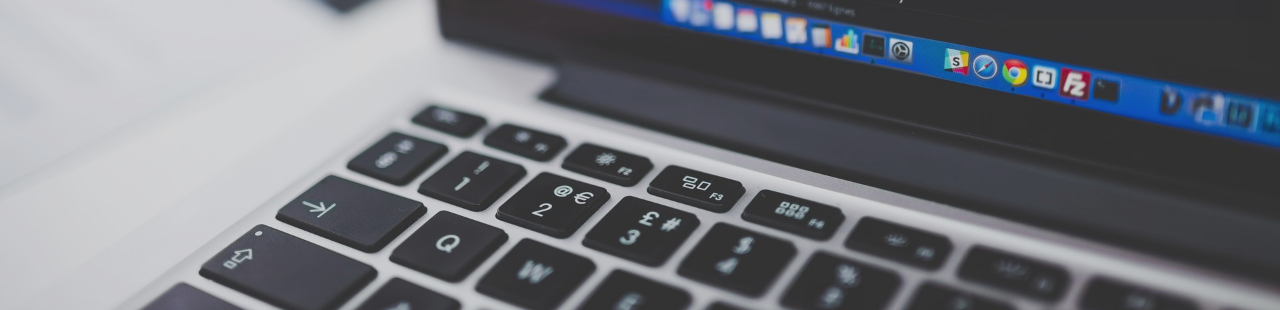
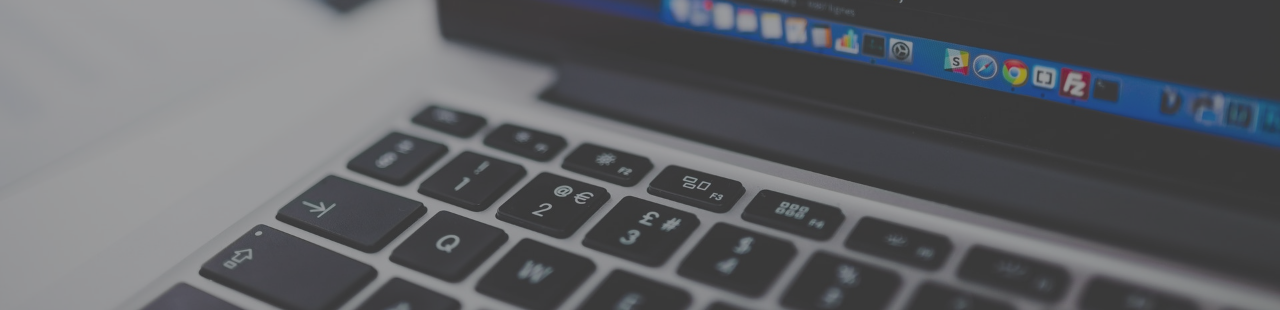
Before and after one commit to danieljoonroh/Portfolio, a website: page dist/index.html in a window 1280 px wide. Shown: the part 490-800 px from the top of the page. Drawn offline with Linux system fonts and the light colour scheme.

Commit message:
background opacity

```diff
--- a/scss/_config.scss
+++ b/scss/_config.scss
@@ -2,7 +2,7 @@ $primary-color: #444;
 $secondary-color: #eece1a;
 $show-home-image: true;
 $home-image: url(../img/background.jpg);
-$background-opacity: 0.2;
+$background-opacity: 0.5;
 
 @mixin easeOut {
   transition: all 0.5s ease-out;
```
Also changed, not shown: dist/css/main.css.
